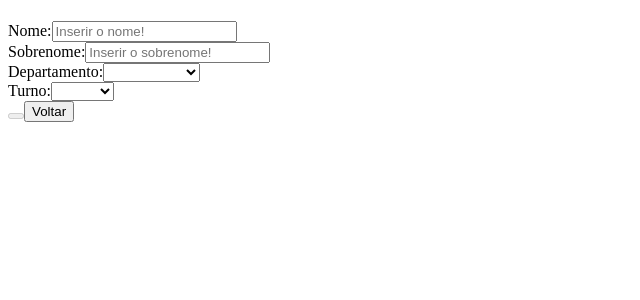
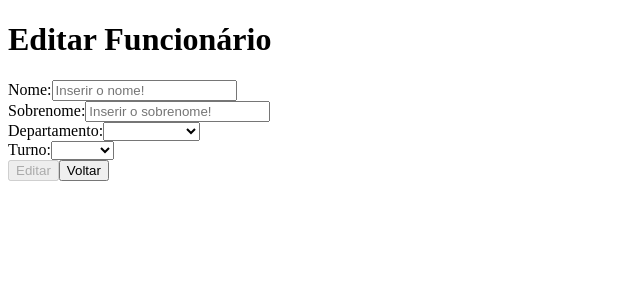
Before and after one commit to danieldpa/FrontEndAngular, an Angular app: page /editar/1 in a window 1280 px wide. Shown: the top 300 px of the page, without its empty margins (0-640 px from the left). Built offline with nearby package versions, Linux system fonts and the light colour scheme.

Commit message:
Editado editar.component

```diff
--- a/src/app/componentes/funcionario-form/funcionario-form.component.ts
+++ b/src/app/componentes/funcionario-form/funcionario-form.component.ts
@@ -13,6 +13,7 @@ export class FuncionarioFormComponent implements OnInit{
   @Output() onSubmit = new EventEmitter<Funcionario>();
   @Input() btnAcao!: string;
   @Input() txtTitulo!: string;
+  @Input() dadosFuncionario!: Funcionario;
 
 
   funcionarioForm!: FormGroup;
--- a/src/app/pages/editar/editar.component.html
+++ b/src/app/pages/editar/editar.component.html
@@ -1,3 +1,3 @@
 <div>
-    <app-funcionario-form></app-funcionario-form>
+    <app-funcionario-form [btnAcao]="btnAcao" [txtTitulo]="txtTitulo" [dadosFuncionario]="funcionario"></app-funcionario-form>
 </div>
--- a/src/app/pages/editar/editar.component.ts
+++ b/src/app/pages/editar/editar.component.ts
@@ -1,4 +1,5 @@
 import { Component } from '@angular/core';
+import { Funcionario } from 'src/app/models/Funcionario';
 
 @Component({
   selector: 'app-editar',
@@ -6,5 +7,8 @@ import { Component } from '@angular/core';
   styleUrls: ['./editar.component.css']
 })
 export class EditarComponent {
+  btnAcao: string = "Editar";
+  txtTitulo: string = "Editar Funcionário";
+  funcionario!: Funcionario;
 
 }
--- a/src/app/pages/home/home.component.html
+++ b/src/app/pages/home/home.component.html
@@ -31,7 +31,7 @@
             <td>{{ funcionario.sobrenome }}</td>
             <td>{{ funcionario.departamento }}</td>
             <td>
-                <button>Editar</button>
+                <button routerLink="editar/{{funcionario.id}}">Editar</button>
                 <button>Detalhes</button>
             </td>
             <td>
```
